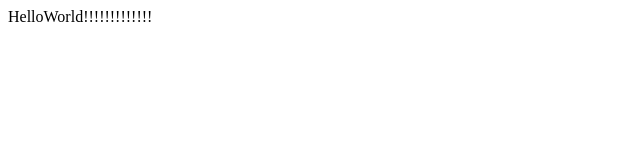
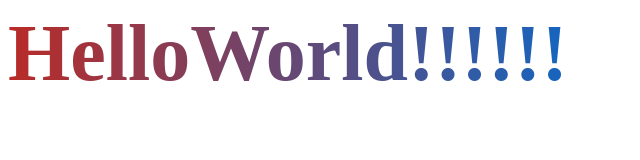
Before and after one commit to matumoto1234/github-pages-sandbox, a plain HTML site: page index.html in a window 1280 px wide. Shown: the whole page, without its empty margins (0-640 px from the left). Drawn offline with Linux system fonts and the light colour scheme.

Commit message:
fix link tag

```diff
--- a/index.html
+++ b/index.html
@@ -1,6 +1,8 @@
 <!DOCTYPE html>
 <head>
-  <link src="./style.css">
+  <meta charset="UTF-8">
+  <title>matumoto</title>
+  <link rel="stylesheet" href="style.css">
 </head>
 
 <body>
```
